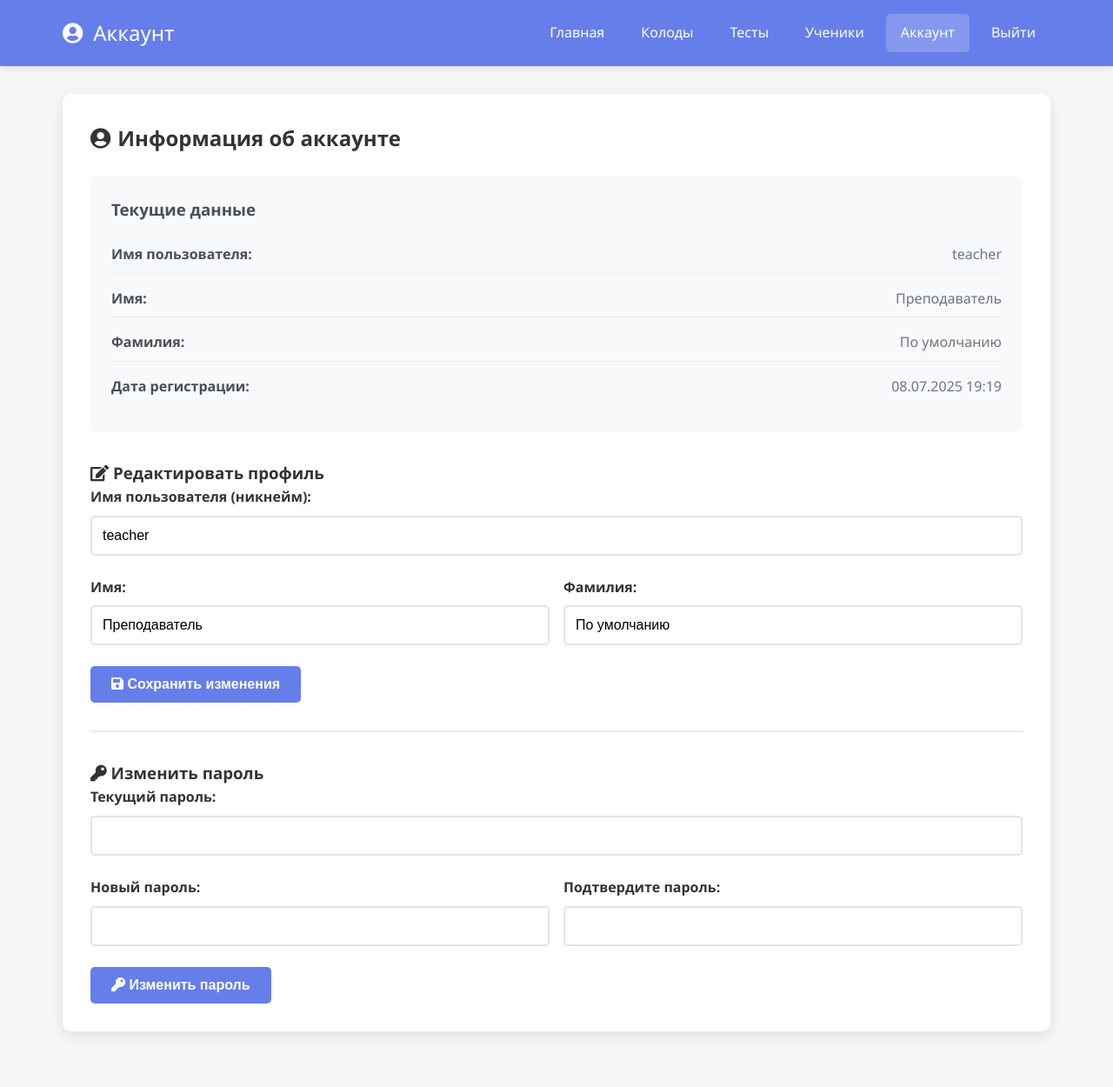
After one commit to timursarsembai/QuizCard, a PHP site: page /teacher/account.php in a window 1280 px wide. The commit adds this page. Shown: the whole page at 87% size. Run offline with PHP 8.4, Linux system fonts and the light colour scheme; a user stored in the database is signed in; data comes from the database, SQL or seed files in the repository.

Commit message:
Обновлены файлы User.php, header.php и добавлен account.php

```diff
--- a/classes/User.php
+++ b/classes/User.php
@@ -173,5 +173,84 @@ class User {
             throw $e;
         }
     }
+
+    public function getTeacherInfo($teacher_id) {
+        $query = "SELECT id, username, first_name, last_name, email, created_at
+                  FROM users
+                  WHERE id = :teacher_id AND role = 'teacher'";
+        $stmt = $this->conn->prepare($query);
+        $stmt->bindParam(':teacher_id', $teacher_id);
+        $stmt->execute();
+
+        return $stmt->fetch(PDO::FETCH_ASSOC);
+    }
+
+    public function updateTeacher($teacher_id, $username = null, $password = null, $first_name = null, $last_name = null) {
+        // Проверяем, что пользователь существует и является преподавателем
+        $check_query = "SELECT id FROM users WHERE id = :teacher_id AND role = 'teacher'";
+        $check_stmt = $this->conn->prepare($check_query);
+        $check_stmt->bindParam(':teacher_id', $teacher_id);
+        $check_stmt->execute();
+
+        if ($check_stmt->rowCount() == 0) {
+            return false; // Преподаватель не найден
+        }
+
+        // Формируем динамический запрос обновления
+        $updates = [];
+        $params = [':teacher_id' => $teacher_id];
+
+        if ($username !== null) {
+            $updates[] = "username = :username";
+            $params[':username'] = $username;
+        }
+
+        if ($password !== null) {
+            $updates[] = "password = :password";
+            $params[':password'] = password_hash($password, PASSWORD_DEFAULT);
+        }
+
+        if ($first_name !== null) {
+            $updates[] = "first_name = :first_name";
+            $params[':first_name'] = $first_name;
+        }
+
+        if ($last_name !== null) {
+            $updates[] = "last_name = :last_name";
+            $params[':last_name'] = $last_name;
+        }
+
+        if (empty($updates)) {
+            return true; // Нечего обновлять
+        }
+
+        $query = "UPDATE users SET " . implode(', ', $updates) . " WHERE id = :teacher_id";
+        $stmt = $this->conn->prepare($query);
+
+        try {
+            $result = $stmt->execute($params);
+
+            // Обновляем сессию, если данные изменились
+            if ($result) {
+                if ($username !== null) {
+                    $_SESSION['username'] = $username;
+                }
+                if ($first_name !== null) {
+                    $_SESSION['first_name'] = $first_name;
+                }
+                if ($last_name !== null) {
+                    $_SESSION['last_name'] = $last_name;
+                }
+            }
+
+            return $result;
+        } catch (PDOException $e) {
+            // Обрабатываем ошибку дублирования имени пользователя
+            if ($e->getCode() == 23000) {
+                return false;
+            }
+            throw $e;
+        }
+    }
 }
 ?>
--- /dev/null
+++ b/teacher/account.php
@@ -0,0 +1,350 @@
+<?php
+session_start();
+require_once '../config/database.php';
+require_once '../classes/User.php';
+
+try {
+    $database = new Database();
+    $db = $database->getConnection();
+
+    if (!$db) {
+        throw new Exception("Database connection failed: " . $database->getError());
+    }
+
+    $user = new User($db);
+
+    if (!$user->isLoggedIn() || $user->getRole() !== 'teacher') {
+        header("Location: ../index.php");
+        exit();
+    }
+
+    $teacher_id = $_SESSION['user_id'];
+    $teacher_info = $user->getTeacherInfo($teacher_id);
+
+    if (!$teacher_info) {
+        throw new Exception("Информация о преподавателе не найдена");
+    }
+
+    $success_message = '';
+    $error_message = '';
+
+    // Обработка формы обновления данных
+    if ($_SERVER['REQUEST_METHOD'] === 'POST') {
+        $action = $_POST['action'] ?? '';
+
+        if ($action === 'update_profile') {
+            $username = trim($_POST['username'] ?? '');
+            $first_name = trim($_POST['first_name'] ?? '');
+            $last_name = trim($_POST['last_name'] ?? '');
+
+            // Валидация
+            if (empty($username) || empty($first_name) || empty($last_name)) {
+                $error_message = "Все поля обязательны для заполнения";
+            } elseif (strlen($username) < 3) {
+                $error_message = "Имя пользователя должно содержать минимум 3 символа";
+            } elseif (strlen($first_name) < 2 || strlen($last_name) < 2) {
+                $error_message = "Имя и фамилия должны содержать минимум 2 символа";
+            } else {
+                // Обновляем профиль
+                $result = $user->updateTeacher($teacher_id, $username, null, $first_name, $last_name);
+
+                if ($result) {
+                    $success_message = "Профиль успешно обновлен";
+                    $teacher_info = $user->getTeacherInfo($teacher_id); // Обновляем информацию
+                } else {
+                    $error_message = "Ошибка при обновлении профиля. Возможно, такое имя пользователя уже существует.";
+                }
+            }
+        } elseif ($action === 'change_password') {
+            $current_password = $_POST['current_password'] ?? '';
+            $new_password = $_POST['new_password'] ?? '';
+            $confirm_password = $_POST['confirm_password'] ?? '';
+
+            // Валидация
+            if (empty($current_password) || empty($new_password) || empty($confirm_password)) {
+                $error_message = "Все поля пароля обязательны для заполнения";
+            } elseif (strlen($new_password) < 6) {
+                $error_message = "Новый пароль должен содержать минимум 6 символов";
+            } elseif ($new_password !== $confirm_password) {
+                $error_message = "Пароли не совпадают";
+            } else {
+                // Проверяем текущий пароль
+                // Получаем хэш пароля из базы данных
+                $query = "SELECT password FROM users WHERE id = :teacher_id";
+                $stmt = $db->prepare($query);
+                $stmt->bindParam(':teacher_id', $teacher_id);
+                $stmt->execute();
+                $user_data = $stmt->fetch(PDO::FETCH_ASSOC);
+
+                if ($user_data && password_verify($current_password, $user_data['password'])) {
+                    // Обновляем пароль
+                    $result = $user->updateTeacher($teacher_id, null, $new_password, null, null);
+
+                    if ($result) {
+                        $success_message = "Пароль успешно изменен";
+                    } else {
+                        $error_message = "Ошибка при изменении пароля";
+                    }
+                } else {
+                    $error_message = "Неверный текущий пароль";
+                }
+            }
+        }
+    }
+
+} catch (Exception $e) {
+    die("Error: " . $e->getMessage());
+}
+
+$page_title = "Аккаунт";
+$page_icon = "fas fa-user-circle";
+require_once 'header.php';
+?>
+
+<style>
+    .form-section {
+        margin-bottom: 2rem;
+    }
+
+    .form-group {
+        margin-bottom: 1.5rem;
+    }
+
+    .form-group label {
+        display: block;
+        margin-bottom: 0.5rem;
+        font-weight: 600;
+        color: #333;
+    }
+
+    .form-group input {
+        width: 100%;
+        padding: 0.75rem;
+        border: 2px solid #e1e5e9;
+        border-radius: 5px;
+        font-size: 1rem;
+        transition: border-color 0.3s;
+    }
+
+    .form-group input:focus {
+        outline: none;
+        border-color: #667eea;
+    }
+
+    .btn-primary {
+        background: #667eea;
+        color: white;
+        padding: 0.75rem 1.5rem;
+        border: none;
+        border-radius: 5px;
+        cursor: pointer;
+        font-size: 1rem;
+        font-weight: 600;
+        transition: background 0.3s;
+    }
+
+    .btn-primary:hover {
+        background: #5a6fd8;
+    }
+
+    .btn-secondary {
+        background: #6c757d;
+        color: white;
+        padding: 0.75rem 1.5rem;
+        border: none;
+        border-radius: 5px;
+        cursor: pointer;
+        font-size: 1rem;
+        font-weight: 600;
+        transition: background 0.3s;
+        margin-left: 0.5rem;
+    }
+
+    .btn-secondary:hover {
+        background: #5a6268;
+    }
+
+    .account-info {
+        background: #f8f9fa;
+        padding: 1.5rem;
+        border-radius: 8px;
+        margin-bottom: 2rem;
+    }
+
+    .account-info h3 {
+        margin-bottom: 1rem;
+        color: #495057;
+    }
+
+    .info-item {
+        display: flex;
+        justify-content: space-between;
+        margin-bottom: 0.5rem;
+        padding: 0.5rem 0;
+        border-bottom: 1px solid #e9ecef;
+    }
+
+    .info-item:last-child {
+        border-bottom: none;
+    }
+
+    .info-label {
+        font-weight: 600;
+        color: #495057;
+    }
+
+    .info-value {
+        color: #6c757d;
+    }
+
+    .password-section {
+        border-top: 2px solid #e9ecef;
+        padding-top: 2rem;
+        margin-top: 2rem;
+    }
+
+    .form-row {
+        display: flex;
+        gap: 1rem;
+    }
+
+    .form-row .form-group {
+        flex: 1;
+    }
+
+    @media (max-width: 768px) {
+        .form-row {
+            flex-direction: column;
+        }
+    }
+</style>
+
+<div class="container">
+    <?php if ($success_message): ?>
+        <div class="alert alert-success">
+            <i class="fas fa-check-circle"></i> <?php echo htmlspecialchars($success_message); ?>
+        </div>
+    <?php endif; ?>
+
+    <?php if ($error_message): ?>
+        <div class="alert alert-error">
+            <i class="fas fa-exclamation-triangle"></i> <?php echo htmlspecialchars($error_message); ?>
+        </div>
+    <?php endif; ?>
+
+    <div class="card">
+        <h2><i class="fas fa-user-circle"></i> Информация об аккаунте</h2>
+
+        <div class="account-info">
+            <h3>Текущие данные</h3>
+            <div class="info-item">
+                <span class="info-label">Имя пользователя:</span>
+                <span class="info-value"><?php echo htmlspecialchars($teacher_info['username']); ?></span>
+            </div>
+            <div class="info-item">
+                <span class="info-label">Имя:</span>
+                <span class="info-value"><?php echo htmlspecialchars($teacher_info['first_name']); ?></span>
+            </div>
+            <div class="info-item">
+                <span class="info-label">Фамилия:</span>
+                <span class="info-value"><?php echo htmlspecialchars($teacher_info['last_name']); ?></span>
+            </div>
+            <div class="info-item">
+                <span class="info-label">Дата регистрации:</span>
+                <span class="info-value"><?php echo date('d.m.Y H:i', strtotime($teacher_info['created_at'])); ?></span>
+            </div>
+        </div>
+
+        <div class="form-section">
+            <h3><i class="fas fa-edit"></i> Редактировать профиль</h3>
+            <form method="POST">
+                <input type="hidden" name="action" value="update_profile">
+
+                <div class="form-group">
+                    <label for="username">Имя пользователя (никнейм):</label>
+                    <input type="text" id="username" name="username"
+                           value="<?php echo htmlspecialchars($teacher_info['username']); ?>"
+                           required minlength="3" maxlength="50">
+                </div>
+
+                <div class="form-row">
+                    <div class="form-group">
+                        <label for="first_name">Имя:</label>
+                        <input type="text" id="first_name" name="first_name"
+                               value="<?php echo htmlspecialchars($teacher_info['first_name']); ?>"
+                               required minlength="2" maxlength="100">
+                    </div>
+
+                    <div class="form-group">
+                        <label for="last_name">Фамилия:</label>
+                        <input type="text" id="last_name" name="last_name"
+                               value="<?php echo htmlspecialchars($teacher_info['last_name']); ?>"
+                               required minlength="2" maxlength="100">
+                    </div>
+                </div>
+
+                <button type="submit" class="btn-primary">
+                    <i class="fas fa-save"></i> Сохранить изменения
+                </button>
+            </form>
+        </div>
+
+        <div class="password-section">
+            <h3><i class="fas fa-key"></i> Изменить пароль</h3>
+            <form method="POST">
+                <input type="hidden" name="action" value="change_password">
+
+                <div class="form-group">
+                    <label for="current_password">Текущий пароль:</label>
+                    <input type="password" id="current_password" name="current_password"
+                           required minlength="6">
+                </div>
+
+                <div class="form-row">
+                    <div class="form-group">
+                        <label for="new_password">Новый пароль:</label>
+                        <input type="password" id="new_password" name="new_password"
+                               required minlength="6">
+                    </div>
+
+                    <div class="form-group">
+                        <label for="confirm_password">Подтвердите пароль:</label>
+                        <input type="password" id="confirm_password" name="confirm_password"
+                               required minlength="6">
+                    </div>
+                </div>
+
+                <button type="submit" class="btn-primary">
+                    <i class="fas fa-key"></i> Изменить пароль
+                </button>
+            </form>
+        </div>
+    </div>
+</div>
+
+<script>
+    // Проверка совпадения паролей
+    document.getElementById('confirm_password').addEventListener('input', function() {
+        const newPassword = document.getElementById('new_password').value;
+        const confirmPassword = this.value;
+
+        if (newPassword !== confirmPassword) {
+            this.setCustomValidity('Пароли не совпадают');
+        } else {
+            this.setCustomValidity('');
+        }
+    });
+
+    // Проверка совпадения паролей при вводе нового пароля
+    document.getElementById('new_password').addEventListener('input', function() {
+        const confirmPassword = document.getElementById('confirm_password');
+        if (confirmPassword.value && this.value !== confirmPassword.value) {
+            confirmPassword.setCustomValidity('Пароли не совпадают');
+        } else {
+            confirmPassword.setCustomValidity('');
+        }
+    });
+</script>
+
+</body>
+</html>
--- a/teacher/header.php
+++ b/teacher/header.php
@@ -138,6 +138,7 @@
                 <a href="decks.php" class="btn <?php echo basename($_SERVER['PHP_SELF']) == 'decks.php' ? 'active' : ''; ?>">Колоды</a>
                 <a href="tests.php" class="btn <?php echo basename($_SERVER['PHP_SELF']) == 'tests.php' ? 'active' : ''; ?>">Тесты</a>
                 <a href="students.php" class="btn <?php echo basename($_SERVER['PHP_SELF']) == 'students.php' ? 'active' : ''; ?>">Ученики</a>
+                <a href="account.php" class="btn <?php echo basename($_SERVER['PHP_SELF']) == 'account.php' ? 'active' : ''; ?>">Аккаунт</a>
                 <a href="../logout.php" class="btn">Выйти</a>
             </div>
         </div>
```
